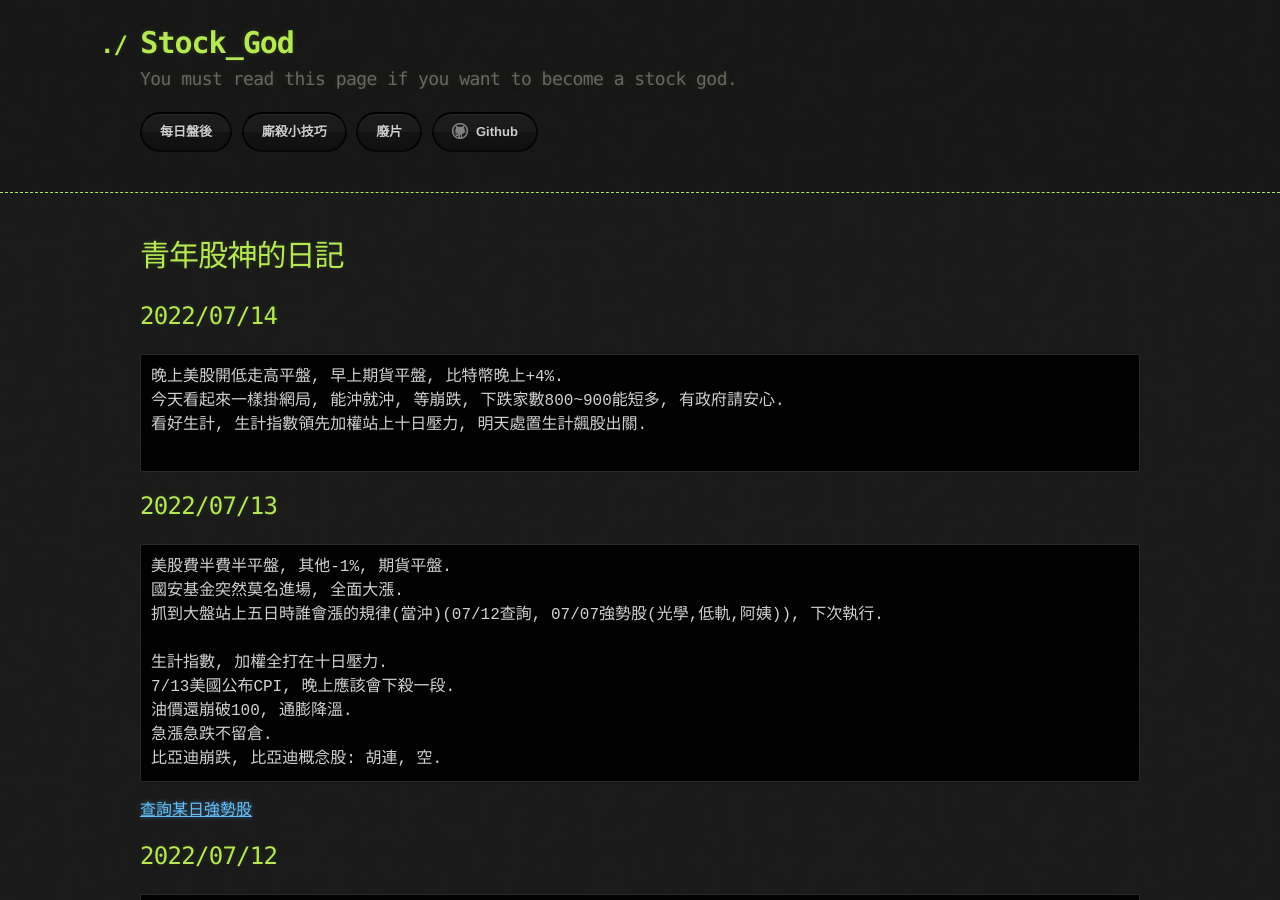
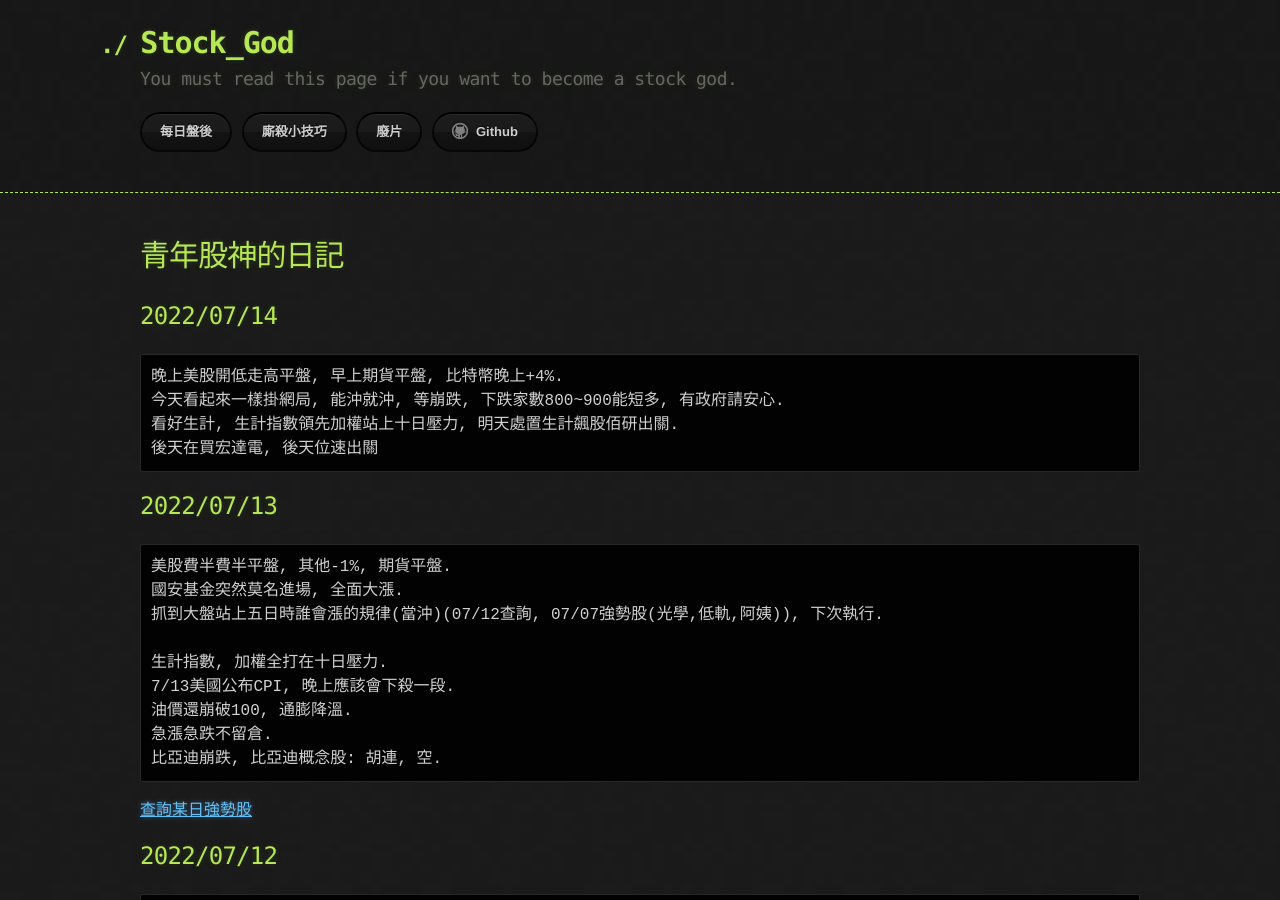
Before and after one commit to lepg5487/Stock_God, a Jekyll site: the page built from index.md, in a window 1280 px wide and 900 px high. Built offline with Jekyll 4.4.1, drawn with Linux system fonts in a browser that asks for light colours; our own code applies the rules of GitHub Pages for plain Markdown files.

Commit message:
Update index.md

````diff
--- a/index.md
+++ b/index.md
@@ -7,8 +7,8 @@ layout: testlayouts
 ```
 晚上美股開低走高平盤, 早上期貨平盤, 比特幣晚上+4%.
 今天看起來一樣掛網局, 能沖就沖, 等崩跌, 下跌家數800~900能短多, 有政府請安心.
-看好生計, 生計指數領先加權站上十日壓力, 明天處置生計飆股出關.
-
+看好生計, 生計指數領先加權站上十日壓力, 明天處置生計飆股佰研出關.
+後天在買宏達電, 後天位速出關
 ```
 
 ## 2022/07/13
````
